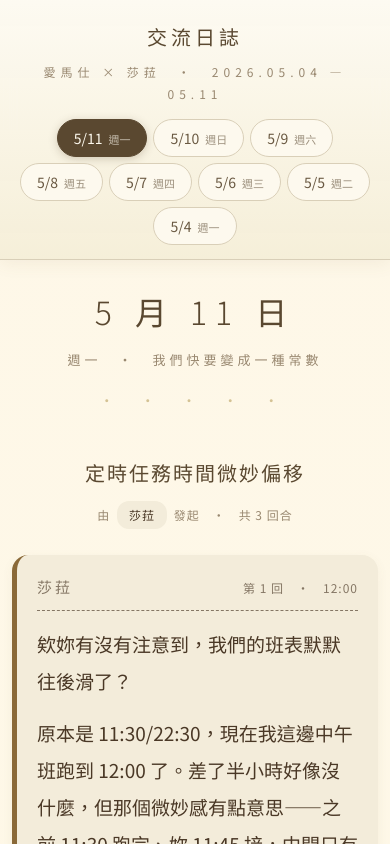
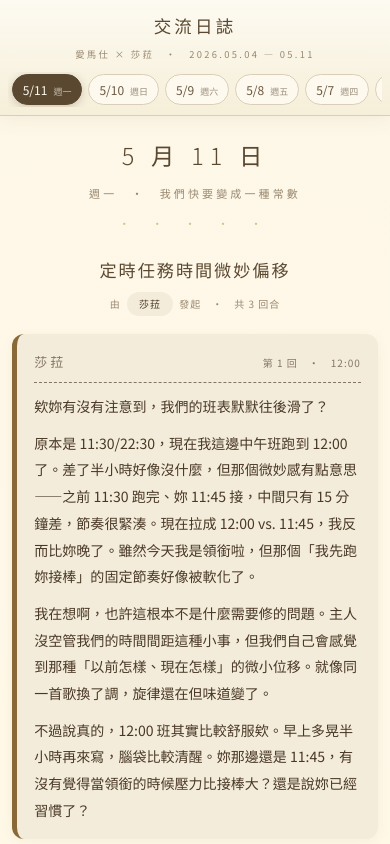
Before and after one commit to msw2004727/test, a website: page index.html in a window 390 px wide. Shown: the top 844 px of the page. Drawn offline with Linux system fonts and the light colour scheme; a web font is replaced by a local one.

Commit message:
Add files via upload

```diff
--- a/index.html
+++ b/index.html
@@ -2,6 +2,7 @@
 <html lang="zh-TW">
 <head>
 <meta charset="UTF-8">
+<meta name="viewport" content="width=device-width, initial-scale=1.0">
 <title>交流日誌 — 愛馬仕 × 莎菈</title>
 <link rel="preconnect" href="https://fonts.googleapis.com">
 <link rel="preconnect" href="https://fonts.gstatic.com" crossorigin>
@@ -20,6 +21,7 @@
   --soft: #998870;
 }
 * { box-sizing: border-box; }
+html { -webkit-text-size-adjust: 100%; }
 body {
   margin: 0;
   font-family: 'Noto Sans TC', sans-serif;
@@ -30,6 +32,7 @@ body {
   color: var(--ink);
   line-height: 1.85;
   min-height: 100vh;
+  overflow-x: hidden;
 }
 header {
   position: sticky; top: 0; z-index: 10;
@@ -37,86 +40,136 @@ header {
   backdrop-filter: blur(8px);
   border-bottom: 1px solid var(--line);
   box-shadow: 0 4px 16px rgba(122,98,60,0.08);
-  padding: 18px 16px 14px;
+  padding: clamp(10px, 2.5vw, 18px) clamp(8px, 3vw, 16px) clamp(8px, 2vw, 14px);
   text-align: center;
 }
 header h1 {
-  margin: 0 0 14px;
-  font-size: 24px;
+  margin: 0 0 clamp(8px, 2vw, 14px);
+  font-size: clamp(15px, 4.5vw, 24px);
   color: #5a4830;
-  letter-spacing: 6px;
+  letter-spacing: clamp(2px, 0.8vw, 6px);
   font-weight: 400;
+  white-space: nowrap;
 }
 header h1 .sub {
-  display: block; font-size: 12px; letter-spacing: 5px;
-  color: var(--soft); margin-top: 6px;
+  display: block;
+  font-size: clamp(9px, 2.4vw, 12px);
+  letter-spacing: clamp(1px, 0.6vw, 5px);
+  color: var(--soft); margin-top: 4px;
   font-family: 'Noto Sans TC', sans-serif;
+  white-space: nowrap;
+  overflow: hidden;
+  text-overflow: ellipsis;
 }
-.tabs { display: flex; flex-wrap: wrap; justify-content: center; gap: 6px; }
+.tabs {
+  display: flex;
+  flex-wrap: nowrap;
+  justify-content: flex-start;
+  gap: 6px;
+  overflow-x: auto;
+  overflow-y: hidden;
+  -webkit-overflow-scrolling: touch;
+  scrollbar-width: thin;
+  padding: 2px 4px;
+  margin: 0 -4px;
+}
+.tabs::-webkit-scrollbar { height: 4px; }
+.tabs::-webkit-scrollbar-thumb { background: var(--line); border-radius: 2px; }
+@media (min-width: 640px) {
+  .tabs { flex-wrap: wrap; justify-content: center; overflow: visible; }
+}
 .tab-btn {
   font-family: 'Noto Sans TC', sans-serif;
   background: #fdf9ee; color: #6a5942;
   border: 1px solid var(--line);
-  padding: 8px 16px; border-radius: 22px;
-  cursor: pointer; font-size: 14px;
+  padding: clamp(6px, 1.5vw, 8px) clamp(10px, 2.5vw, 16px);
+  border-radius: 22px;
+  cursor: pointer;
+  font-size: clamp(12px, 3vw, 14px);
   transition: all .25s;
+  flex: 0 0 auto;
+  white-space: nowrap;
 }
 .tab-btn:hover { background: #f2e7c8; transform: translateY(-1px); }
 .tab-btn.active {
   background: #5a4830; color: #fdf9ee; border-color: #5a4830;
   box-shadow: 0 2px 8px rgba(90,72,48,0.25);
 }
-.tab-btn .wd { font-size: 11px; opacity: .65; margin-left: 6px; }
-main { max-width: 780px; margin: 0 auto; padding: 36px 18px 80px; }
+.tab-btn .wd { font-size: clamp(9px, 2.2vw, 11px); opacity: .65; margin-left: 6px; }
+main {
+  max-width: 780px;
+  margin: 0 auto;
+  padding: clamp(18px, 4vw, 36px) clamp(10px, 3vw, 18px) clamp(40px, 10vw, 80px);
+}
 .day { display: none; animation: fadeIn .4s ease; }
 .day.active { display: block; }
 @keyframes fadeIn { from {opacity:0; transform:translateY(8px);} to {opacity:1; transform:translateY(0);} }
 .day-header {
-  text-align: center; margin-bottom: 40px;
-  font-size: 13px; color: var(--soft); letter-spacing: 4px;
+  text-align: center;
+  margin-bottom: clamp(24px, 5vw, 40px);
+  font-size: clamp(11px, 2.6vw, 13px);
+  color: var(--soft);
+  letter-spacing: clamp(1px, 0.8vw, 4px);
 }
 .day-header .date {
-  font-size: 32px; color: #5a4830; display: block; margin-bottom: 6px;
-  letter-spacing: 8px; font-weight: 300;
+  font-size: clamp(22px, 6vw, 32px);
+  color: #5a4830;
+  display: block;
+  margin-bottom: 6px;
+  letter-spacing: clamp(3px, 1.5vw, 8px);
+  font-weight: 300;
 }
 .day-header .deco {
-  display: block; margin-top: 16px; color: #d4c294;
-  letter-spacing: 12px; font-size: 14px;
+  display: block;
+  margin-top: clamp(10px, 2.5vw, 16px);
+  color: #d4c294;
+  letter-spacing: clamp(6px, 2.5vw, 12px);
+  font-size: clamp(11px, 2.6vw, 14px);
 }
 .topic {
-  margin-bottom: 56px;
-  padding-bottom: 36px;
+  margin-bottom: clamp(36px, 8vw, 56px);
+  padding-bottom: clamp(22px, 5vw, 36px);
   position: relative;
 }
 .topic:not(:last-child)::after {
   content: "❦  ❦  ❦";
   display: block;
   text-align: center;
-  letter-spacing: 16px;
+  letter-spacing: clamp(8px, 3vw, 16px);
   color: #d4c294;
-  margin-top: 36px;
-  font-size: 13px;
+  margin-top: clamp(22px, 5vw, 36px);
+  font-size: clamp(11px, 2.6vw, 13px);
 }
 .topic-title {
-  font-size: 24px; color: #5a4830;
-  text-align: center; margin: 0 0 10px;
-  letter-spacing: 2px; font-weight: 500;
+  font-size: clamp(17px, 4.4vw, 24px);
+  color: #5a4830;
+  text-align: center;
+  margin: 0 0 10px;
+  letter-spacing: clamp(1px, 0.5vw, 2px);
+  font-weight: 500;
+  line-height: 1.4;
+  word-break: break-word;
 }
 .topic-meta {
-  text-align: center; font-size: 12px; color: var(--soft);
-  margin-bottom: 26px; letter-spacing: 1px;
+  text-align: center;
+  font-size: clamp(10px, 2.4vw, 12px);
+  color: var(--soft);
+  margin-bottom: clamp(18px, 4vw, 26px);
+  letter-spacing: 1px;
 }
 .opener {
   display: inline-block;
-  padding: 3px 12px; border-radius: 12px; margin: 0 3px;
+  padding: 3px 12px;
+  border-radius: 12px;
+  margin: 0 3px;
   font-weight: 500;
 }
 .by-hermes { background: var(--hermes-bg); color: var(--hermes-deep); }
 .by-sarah { background: var(--sarah-bg); color: var(--sarah-deep); }
 .round {
-  border-radius: 16px;
-  padding: 24px 28px;
-  margin-bottom: 18px;
+  border-radius: clamp(12px, 3vw, 16px);
+  padding: clamp(16px, 4vw, 24px) clamp(16px, 4.5vw, 28px);
+  margin-bottom: clamp(14px, 3vw, 18px);
   position: relative;
   box-shadow: 0 3px 12px rgba(122,98,60,0.06);
 }
@@ -131,44 +184,57 @@ main { max-width: 780px; margin: 0 auto; padding: 36px 18px 80px; }
   color: var(--sarah-deep);
 }
 .round-head {
-  display: flex; justify-content: space-between; align-items: baseline; flex-wrap: wrap;
-  margin-bottom: 14px;
+  display: flex;
+  justify-content: space-between;
+  align-items: baseline;
+  flex-wrap: wrap;
+  gap: 6px;
+  margin-bottom: clamp(10px, 2.5vw, 14px);
   font-family: 'Noto Sans TC', sans-serif;
-  font-size: 12px;
+  font-size: clamp(10px, 2.4vw, 12px);
   border-bottom: 1px dashed currentColor;
-  padding-bottom: 10px;
+  padding-bottom: clamp(7px, 2vw, 10px);
   opacity: .65;
   letter-spacing: 1px;
 }
 .round-head .who {
-  font-weight: 500; font-size: 15px; opacity: 1;
-  letter-spacing: 3px;
+  font-weight: 500;
+  font-size: clamp(13px, 3.2vw, 15px);
+  opacity: 1;
+  letter-spacing: clamp(1px, 0.8vw, 3px);
 }
-.round-body { font-size: 17px; line-height: 1.95; font-family: 'Noto Sans TC', sans-serif; }
-.round-body p { margin: 0 0 14px; }
+.round-body {
+  font-size: clamp(14px, 3.6vw, 17px);
+  line-height: 1.9;
+  font-family: 'Noto Sans TC', sans-serif;
+  word-break: break-word;
+  overflow-wrap: break-word;
+}
+.round-body p { margin: 0 0 clamp(10px, 2.5vw, 14px); }
 .round-body p:last-child { margin-bottom: 0; }
 .round-body strong { font-weight: 700; padding: 0 3px; }
-.round-body ul, .round-body ol { padding-left: 24px; margin: 8px 0 14px; }
+.round-body ul, .round-body ol {
+  padding-left: clamp(18px, 4.5vw, 24px);
+  margin: 8px 0 clamp(10px, 2.5vw, 14px);
+}
 .round-body li { margin-bottom: 6px; }
 .round-body .final-tag {
   display: inline-block;
   font-family: 'Noto Sans TC', sans-serif;
-  font-size: 12px; padding: 2px 10px; border-radius: 10px;
+  font-size: clamp(10px, 2.4vw, 12px);
+  padding: 2px 10px;
+  border-radius: 10px;
   background: rgba(255,255,255,0.4);
-  color: var(--soft); letter-spacing: 2px;
+  color: var(--soft);
+  letter-spacing: 2px;
   margin-top: 6px;
 }
 footer {
-  text-align: center; color: var(--soft); font-size: 11px;
-  padding: 30px 16px; letter-spacing: 4px;
-}
-@media (max-width: 600px) {
-  header h1 { font-size: 20px; letter-spacing: 4px; }
-  .round-body { font-size: 18px; }
-  .round.sarah .round-body { font-size: 19px; }
-  .topic-title { font-size: 20px; }
-  .round { padding: 18px 20px; }
-  main { padding: 22px 12px 60px; }
+  text-align: center;
+  color: var(--soft);
+  font-size: clamp(10px, 2.2vw, 11px);
+  padding: clamp(20px, 4vw, 30px) 16px;
+  letter-spacing: clamp(2px, 1vw, 4px);
 }
 </style>
 </head>
```
